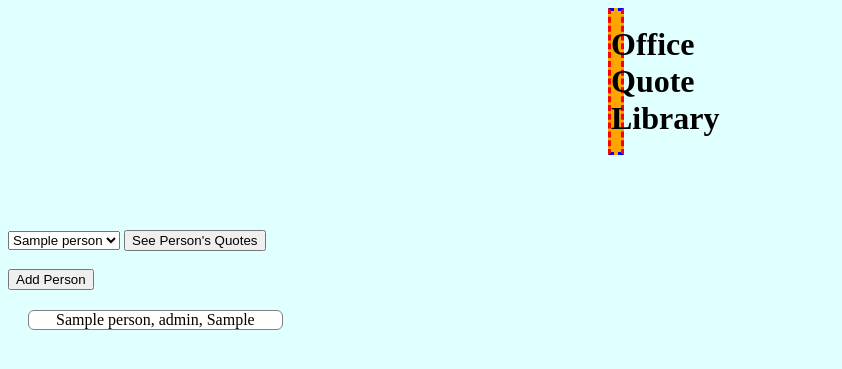
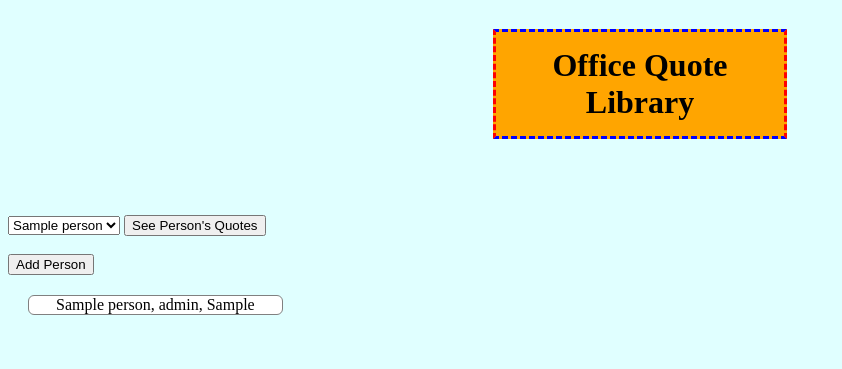
Before and after one commit to wyattaddie/OfficeQuotes, a Flask app: page / in a window 1280 px wide. Shown: the top 369 px of the page, without its empty margins (0-842 px from the left). Run offline with Flask 2, Linux system fonts and the light colour scheme; tables that the repository leaves empty hold one stand-in row (values such as "Sample post").

Commit message:
Centered title

```diff
--- a/app.py
+++ b/app.py
@@ -71,7 +71,9 @@ def add_quote():
     db_session.add(new_quote)
     db_session.commit()
     return flask.redirect('/quotes')
-  return render_template('add_quote.html')
+  user_id = flask.request.args.get('person')
+  people = db_session.query(Person).filter_by(approved=True)
+  return render_template('add_quote.html',user_id=user_id,people=people)
 
 @app.route('/quotes')
 def quote():
--- a/templates/index.html
+++ b/templates/index.html
@@ -6,9 +6,7 @@
         #title{
             padding-top: 15px;
             padding-bottom: 15px;
-            margin-left: 600px;
-            margin-right: 700;
-            padding-right: 10px;
+            width: 9em;
             text-align: center;
             border: dashed;
             border-color: red;
@@ -16,9 +14,16 @@
             border-bottom-color: blue;
             background-color: orange;
         }
+        .centered-content{
+            display: flex;
+            align-items: center;
+            justify-content: center;
+        }
     </style>
     <body style="background-color: lightcyan;">
-        <h1 id='title'>Office Quote Library</h1>
+        <div class="centered-content">
+            <h1 id='title'>Office Quote Library</h1>
+        </div>
         <br><br><br>
         <select id='person_select'>
             {%for i in people%}
--- a/templates/quotes.html
+++ b/templates/quotes.html
@@ -23,7 +23,7 @@
         <!--<h2>Quote:</h2>  <h2 style="margin-left: 75%; margin-top: -40px;">Episode Title:</h2>
         <h3>No god please no, no, nooooooooooooooooooooooo</h3> <h3 style="margin-left: 80%; margin-top: -35px;">Frame Toby</h3>-->
 
-   <a href="/add_quote?perosn={{person.id}}"><button>Add Quote</button></a>
+   <a href="/add_quote?person={{person.id}}"><button>Add Quote</button></a>
         {%for i in quotes%}
     <div style="width: 20%; display: flex; justify-content: center; border: 1px solid grey; border-radius: 6px; background: rgb(255, 255, 255); margin: 20px;">
         {{i.quote}},
```
Also changed, not shown: templates/add_quote.html (+21 -4 lines).
